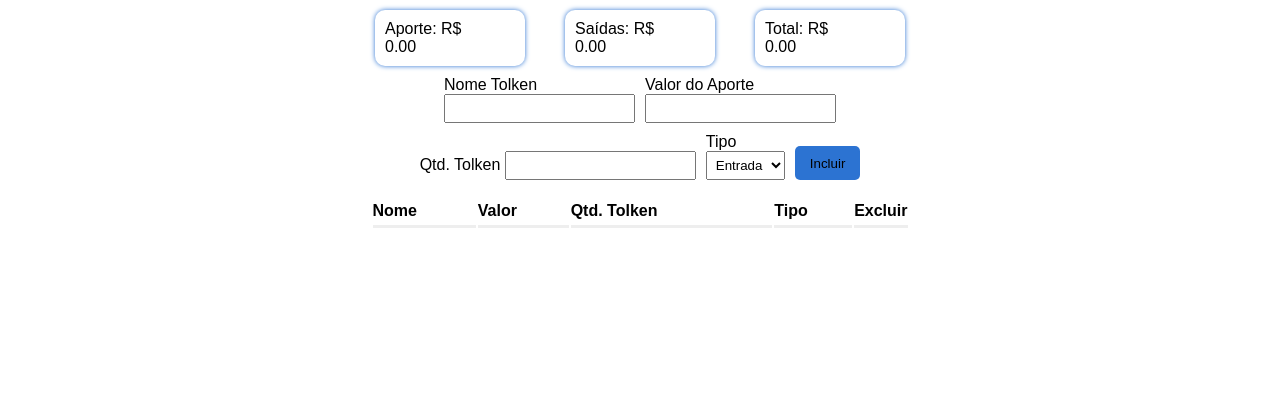
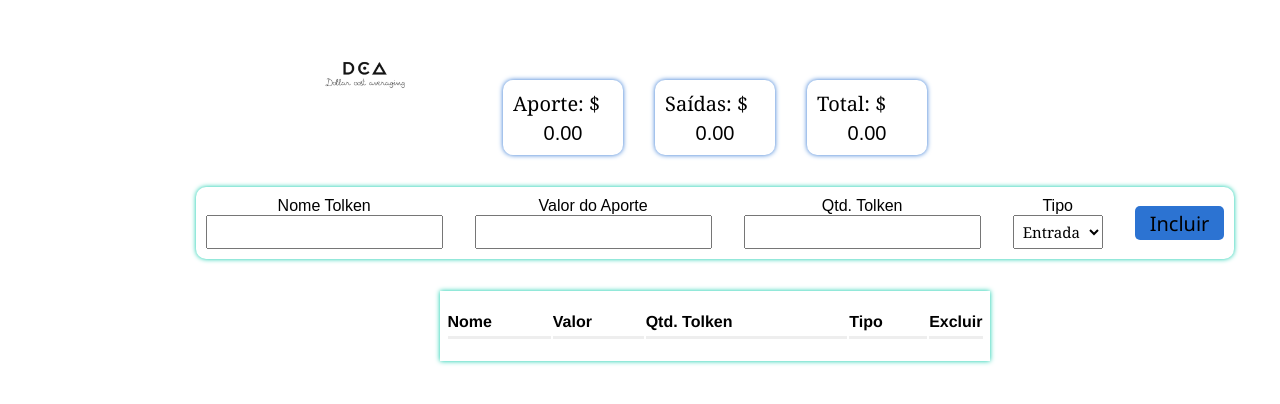
Before and after one commit to ChristieCardoso/Controle-Financeiro, a website: page src/index.html in a window 1280 px wide. Drawn offline with nearby package versions, Linux system fonts and the light colour scheme; no server answers.

Commit message:
Modificações no CSS, para estudo.

```diff
--- a/src/index.html
+++ b/src/index.html
@@ -13,19 +13,24 @@
 </head>
 
 <body>
+
+    <header>
+        <img src="/img/dca.jpg" class="img">
+
+    </header>
     <main>
         <div class="resume">
             <div>
-                Aporte: R$
+                Aporte: $
                 <span class="aporte">0.00</span>
             </div>
             <div>
-                Saídas: R$
+                Saídas: $
                 <span class="saida">0.00</span>
             </div>
 
             <div>
-                Total: R$
+                Total: $
                 <span class="total">0.00</span>
             </div>
         </div>
@@ -55,13 +60,13 @@
             </div>
             <button id="salvarPorte">Incluir</button>
         </div>
-        <div class="divTable" >
+        <div class="Table">
             <table>
                 <thead>
                     <tr>
-                        <th >Nome</th>
+                        <th>Nome</th>
                         <th class="columnAmount">Valor</th>
-                        <th class="qtd">Qtd. Tolken</th>
+                        <th class="columnqtd">Qtd. Tolken</th>
                         <th class="columnType">Tipo</th>
                         <th class="columnAction">Excluir</th>
                     </tr>
@@ -71,7 +76,7 @@
                 </tbody>
             </table>
         </div>
-    </div>
+        </div>
     </main>
     <script src="script.js"></script>
 </body>
--- a/src/script.js
+++ b/src/script.js
@@ -3,19 +3,13 @@ const descItem = document.querySelector("#desc");
 const amount = document.querySelector("#valor");
 const type = document.querySelector("#type");
 const quantidade = document.querySelector("#qtd");
-
-
 const btnSalvarLanc = document.querySelector("#salvarPorte");
-
-
 const aporte = document.querySelector(".aporte");
 const saida = document.querySelector(".saida");
 const averagePrice = document.querySelector(".price");
 const total = document.querySelector(".total");
-
 const btc = document.getElementById("bitcoin");
 const eth = document.getElementById("ethereum");
-
 
 var liveprice = {
     "async": true,
@@ -44,7 +38,6 @@ btnSalvarLanc.onclick = () => {
     qtd: quantidade.value,
   });
 
-
   setItensBD();
 
   loadItens();
@@ -67,7 +60,7 @@ function insertItem(item, index) {
 
   tr.innerHTML = `
     <td><a href="/src/coins.html">${item.desc}</a></td>
-    <td>R$ ${item.amount}</td>
+    <td>$ ${item.amount}</td>
     <td>${item.qtd}</td>
     <td class="columnType">${item.type === "Entrada"
       ? '<i class="bx bxs-chevron-up-circle"></i>'
@@ -120,21 +113,12 @@ function getTotals() {
   // calcula o totalCoin / pela quantidade de lançamento
   const precoMedio = parseInt(numerString1 / allWallet.length)
 
-
-
-  console.log('Total', numerString1)
-  console.log('lançamento entrada', amountExpenses)
-  console.log('precoMedio', precoMedio)
-
-
   //apresenta na tela
   aporte.innerHTML = totalIncomes;
   saida.innerHTML = totalExpenses;
   // averagePrice.innerHTML = precoMedio;
   total.innerHTML = totalCoin;
   quantidade.innerHTML = quantidade;
-
-
 
 }
 
--- a/src/style.css
+++ b/src/style.css
@@ -9,6 +9,7 @@
   body {
     display: flex;
     justify-content: center;
+    width: 100%;
   }
 
   main {
@@ -19,38 +20,63 @@
     align-items: center;
   }
 
+  .img {
+    display: flex;
+    width: 150px;
+    justify-items: end;
+    margin-top: 8px;
+    mix-blend-mode: multiply;
+  }
+
   .resume {
     display: flex;
-    padding: 10px 0;
-    gap: 40px;
-    width: 100%;
+    padding: 2rem 0;
+    gap: 2rem;
+    width: auto;
     justify-content: center;
     flex-wrap: wrap;
+    margin-top: 3rem;
   }
 
   .resume>div {
+    font-family: Cambria, Cochin, Georgia, Times, 'Times New Roman', serif;
+    font-size: 20px;
     display: flex;
     flex-direction: column;
+    justify-content: left;
     box-shadow: 0px 0px 5px #2C73D2;
     border-radius: 10px;
     padding: 10px;
-    width: 150px;
+    width: 120px;
+  }
+
+  .saida,
+  .total,
+  .aporte {
+    display: flex;
+    justify-content: center;
+    margin-top: 5px;
   }
 
   .newCoin {
     display: flex;
-    gap: 10px;
-    align-items: end;
-    width: 100%;
-    justify-content: center;
-    flex-wrap: wrap;
+    border-radius: 10px;
+    box-shadow: 0px 0px 5px #00c9a7;
+    gap: 2rem;
+    align-items: center;
+    width: auto;
+    justify-content: left;
+    flex-wrap: initial;
+    padding: 10px;
   }
 
   .desc,
-  .type,
-  .valor {
+  .valor,
+  .qtd,
+  .type {
     display: flex;
     flex-direction: column;
+    align-items: center;
   }
 
   .newCoin>button {
@@ -60,17 +86,23 @@
     border-radius: 5px;
     cursor: pointer;
     height: 34px;
+    font-family: 'Segoe UI', Tahoma, Geneva, Verdana, sans-serif;
+    font-size: 20px;
   }
 
   input,
   select {
     padding: 5px;
+    font-family: Cambria, Cochin, Georgia, Times, 'Times New Roman', serif;
+    font-size: 15px;
   }
 
-  .divTable {
+  .Table {
+    margin-top: 2rem;
     width: 100%;
     display: flex;
     justify-content: center;
+    box-shadow: 0px 0px 5px #00c9a7;
   }
 
   table {
@@ -83,6 +115,7 @@
     text-align: start;
     border-bottom: inset;
     padding-bottom: 5px;
+    font-family: 'Franklin Gothic Medium', 'Arial Narrow', Arial, sans-serif;
   }
 
   i {
@@ -90,7 +123,7 @@
   }
 
   .bxs-chevron-up-circle {
-    color: #00c9a7;
+    color: #00c911;
   }
 
   .bxs-chevron-down-circle {
```
Also changed, not shown: img/dca.jpg (added).
